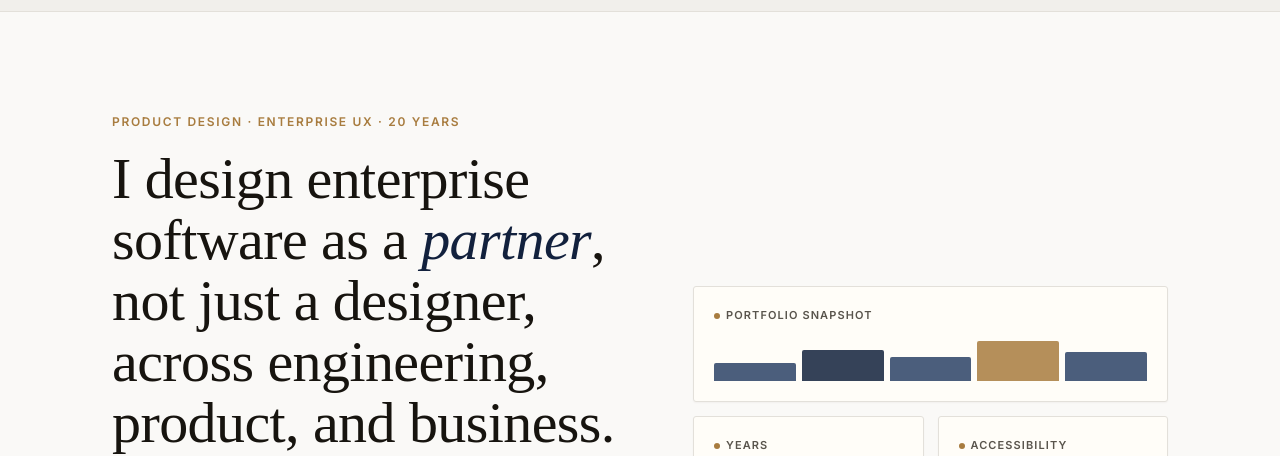
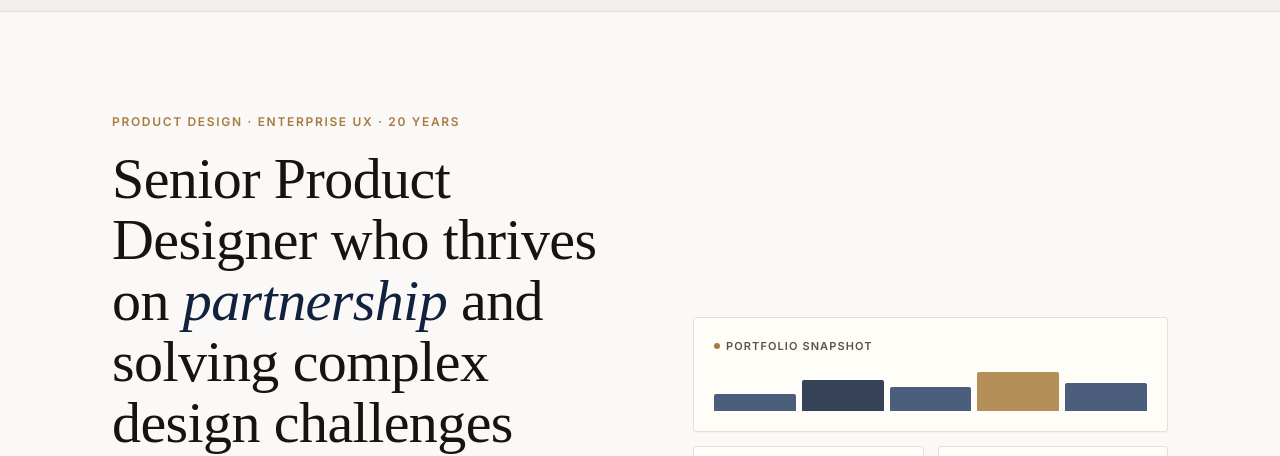
Before and after one commit to melberei/melberei.github.io, a plain HTML site: page index.html in a window 1280 px wide. Shown: the part 65-521 px from the top of the page. Drawn offline with Linux system fonts and the light colour scheme; a web font is replaced by a local one.

Commit message:
Add files via upload

```diff
--- a/index.html
+++ b/index.html
@@ -35,7 +35,7 @@
     <div class="wrap">
       <div>
         <p class="eyebrow hero-eyebrow">Product Design · Enterprise UX · 20 Years</p>
-        <h1>I design enterprise software as a <em>partner</em>, not just a designer, across engineering, product, and business.</h1>
+        <h1>Senior Product Designer who thrives on <em>partnership</em> and solving complex design challenges across any enterprise.</h1>
         <p class="lede">Senior Lead Product Designer specializing in UX strategy, design systems, accessibility, and design operations for large-scale financial services platforms, both customer-facing and internal tools built for the teams behind them.</p>
         <div style="display:flex; flex-wrap:wrap; gap:8px; margin-bottom:28px;">
           <span class="tag">Figma Make</span>
```
